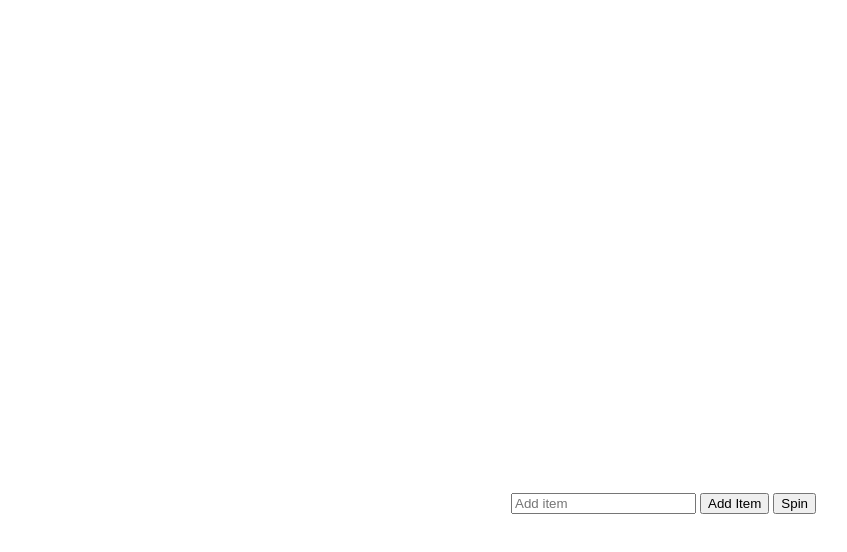
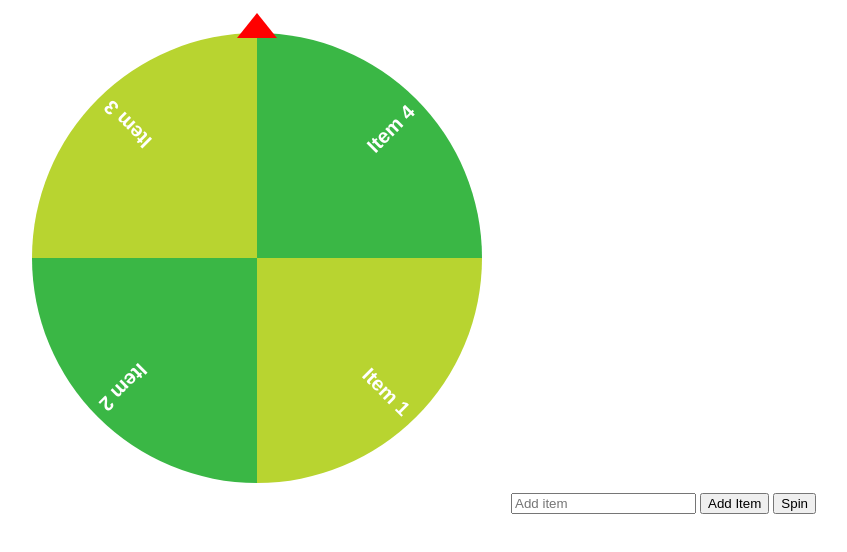
Before and after one commit to Itay-kun/OFWheelOfFortune, a plain HTML site: page index.html in a window 1280 px wide. Shown: the whole page, without its empty margins (1-848 px from the left). Drawn offline with Linux system fonts and the light colour scheme.

Commit message:
Update index.html

```diff
--- a/index.html
+++ b/index.html
@@ -3,3 +3,4 @@
 <button onclick="addItem()">Add Item</button>
 <button onclick="spinWheel()">Spin</button>
 <div id="result"></div>
+<script src="main.js" defer> </script>
```
